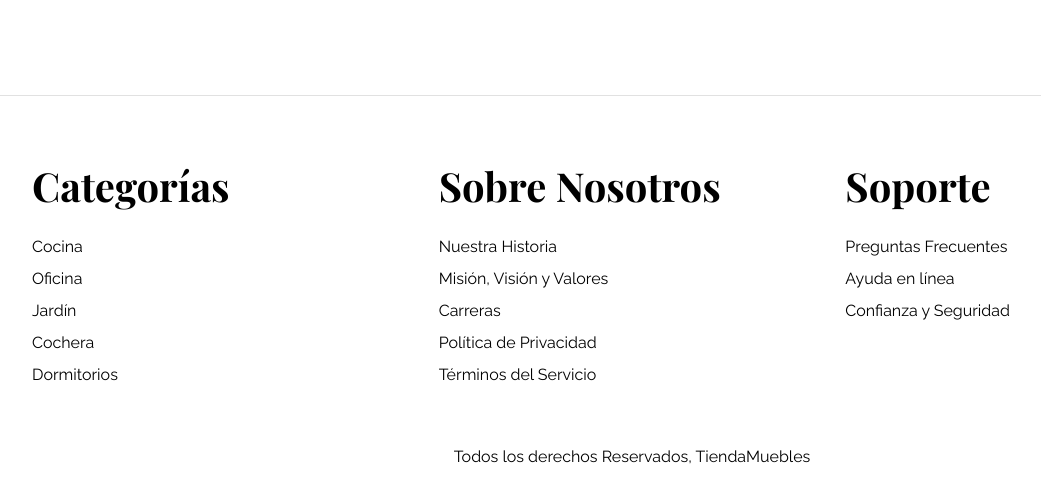
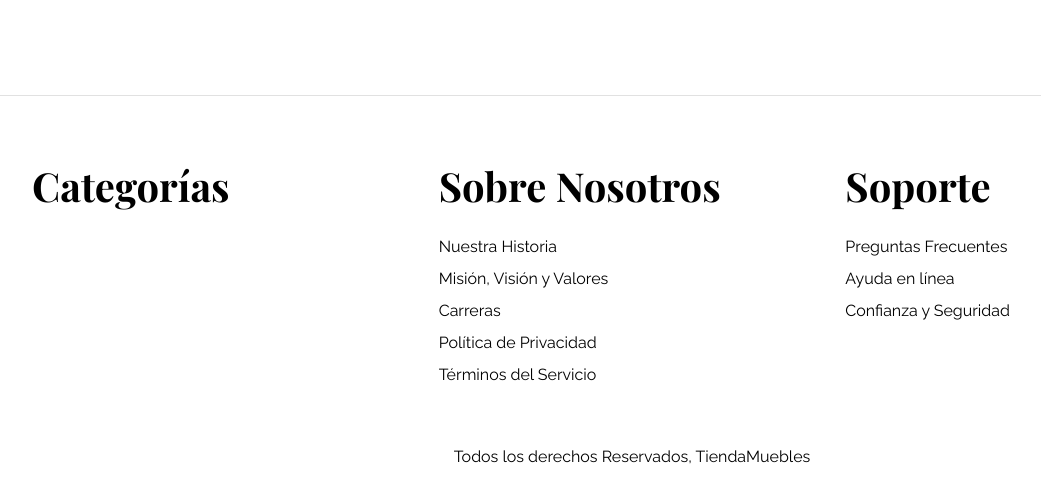
Before and after one commit to alexismartinez1461-png/muebleria-act, a PHP site: page /blog.php in a window 1280 px wide. Shown: the part 2617-3106 px from the top of the page, without its empty margins (8-1049 px from the left). Run offline with PHP 8.4, Linux system fonts and the light colour scheme; data that the repository does not hold is empty.

Commit message:
blog.php

```diff
--- a/muebleria/blog.php
+++ b/muebleria/blog.php
@@ -42,7 +42,6 @@ $otras_entradas = [
     'Guía para diseño de exteriores'=> 'entrada.php',
 ];
 
-$categorias_footer = ['Cocina', 'Oficina', 'Jardín', 'Cochera', 'Dormitorios'];
 $sobre_nosotros    = ['Nuestra Historia', 'Misión, Visión y Valores', 'Carreras', 'Política de Privacidad', 'Términos del Servicio'];
 $soporte           = ['Preguntas Frecuentes', 'Ayuda en línea', 'Confianza y Seguridad'];
 ?>
```
